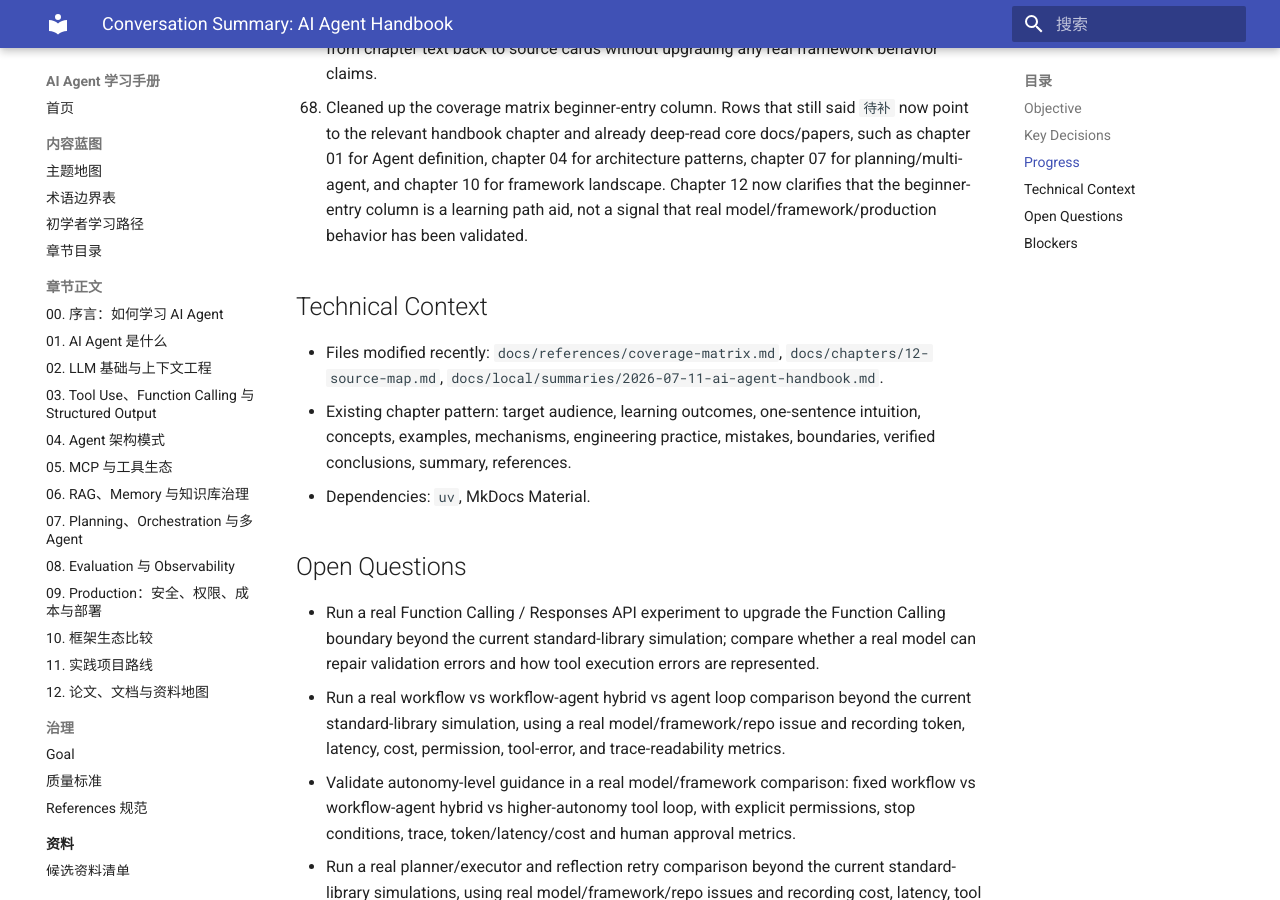
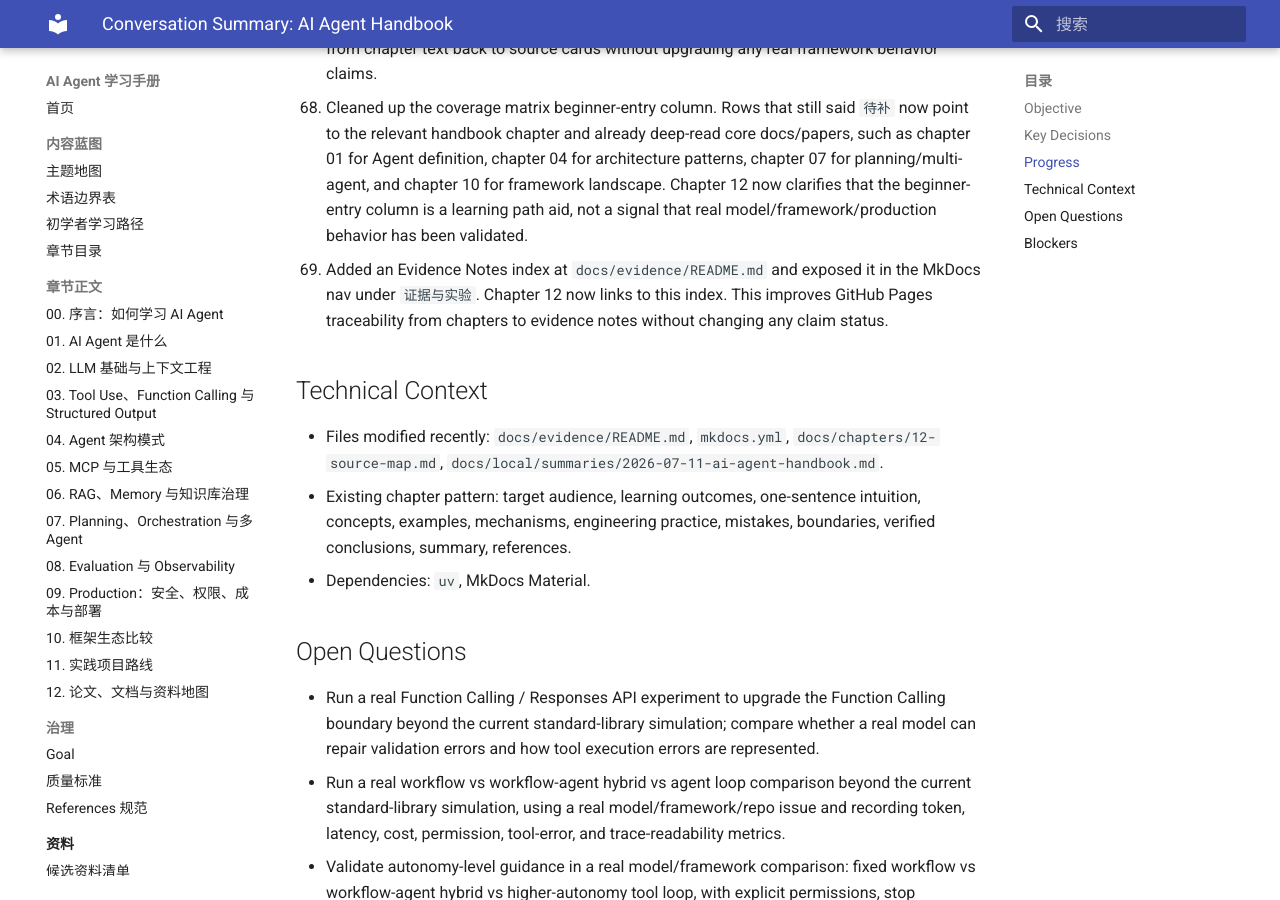
Before and after one commit to AmazingCaddy/readings-ai-agent, an MkDocs documentation site: the page built from docs/local/summaries/2026-07-11-ai-agent-handbook.md, in a window 1280 px wide and 900 px high, scrolled down 10736 px. Built offline with MkDocs 1.6.1 and Material for MkDocs 9.7.7, drawn with Linux system fonts in a browser that asks for light colours; some of the changed text lies outside the part shown.

Commit message:
Add evidence notes index

```diff
--- a/docs/local/summaries/2026-07-11-ai-agent-handbook.md
+++ b/docs/local/summaries/2026-07-11-ai-agent-handbook.md
@@ -83,9 +83,10 @@
 66. Added a first-pass cross-framework tool terminology evidence note under `docs/evidence/tool-terminology-crosswalk.md`. It compares OpenAI API function/tool calling, OpenAI Agents SDK tools/agent-as-tool, Semantic Kernel plugins/functions, LlamaIndex retriever/query engine, LangGraph state graph, and AutoGen/CrewAI multi-agent/Flow abstractions. The narrow claim that these terms cannot be directly interchanged is now `可入正文`; real framework defaults for error handling, retry, permissions, HITL, trace fields, latency, cost, and implementation effort remain pending.
 67. Completed the source-card traceability follow-up for the terminology crosswalk. Chapter 10 now references the crosswalk, and the OpenAI Agents SDK, LangGraph, LlamaIndex, AutoGen, CrewAI, and Semantic Kernel source cards plus the source-card index now record that they support the terminology-boundary evidence. This keeps the new claim traceable from chapter text back to source cards without upgrading any real framework behavior claims.
 68. Cleaned up the coverage matrix beginner-entry column. Rows that still said `待补` now point to the relevant handbook chapter and already deep-read core docs/papers, such as chapter 01 for Agent definition, chapter 04 for architecture patterns, chapter 07 for planning/multi-agent, and chapter 10 for framework landscape. Chapter 12 now clarifies that the beginner-entry column is a learning path aid, not a signal that real model/framework/production behavior has been validated.
+69. Added an Evidence Notes index at `docs/evidence/README.md` and exposed it in the MkDocs nav under `证据与实验`. Chapter 12 now links to this index. This improves GitHub Pages traceability from chapters to evidence notes without changing any claim status.
 
 ## Technical Context
-- Files modified recently: `docs/references/coverage-matrix.md`, `docs/chapters/12-source-map.md`, `docs/local/summaries/2026-07-11-ai-agent-handbook.md`.
+- Files modified recently: `docs/evidence/README.md`, `mkdocs.yml`, `docs/chapters/12-source-map.md`, `docs/local/summaries/2026-07-11-ai-agent-handbook.md`.
 - Existing chapter pattern: target audience, learning outcomes, one-sentence intuition, concepts, examples, mechanisms, engineering practice, mistakes, boundaries, verified conclusions, summary, references.
 - Dependencies: `uv`, MkDocs Material.
 
--- a/mkdocs.yml
+++ b/mkdocs.yml
@@ -74,6 +74,7 @@
   - References:
       - 覆盖矩阵: references/coverage-matrix.md
   - 证据与实验:
+      - Evidence Notes 索引: evidence/README.md
       - 待验证问题: evidence/validation-backlog.md
       - 结论证据台账: evidence/claim-ledger.md
       - 实验说明: experiments/README.md
```
Also changed, not shown: other parts of docs/local/summaries/2026-07-11-ai-agent-handbook.md (+1 -1 lines), docs/chapters/12-source-map.md (+1 -0 lines), docs/evidence/README.md (added, +45 -0 lines).
